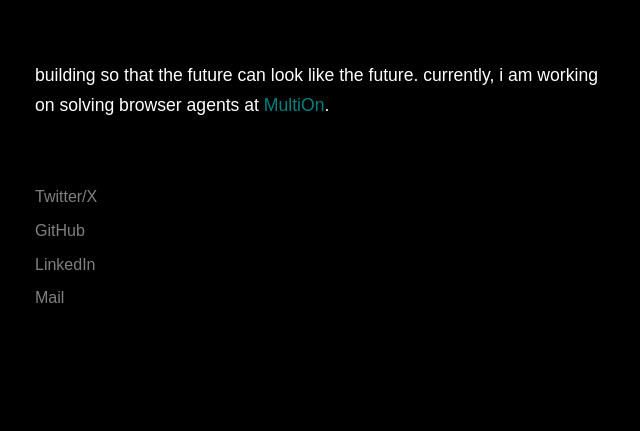
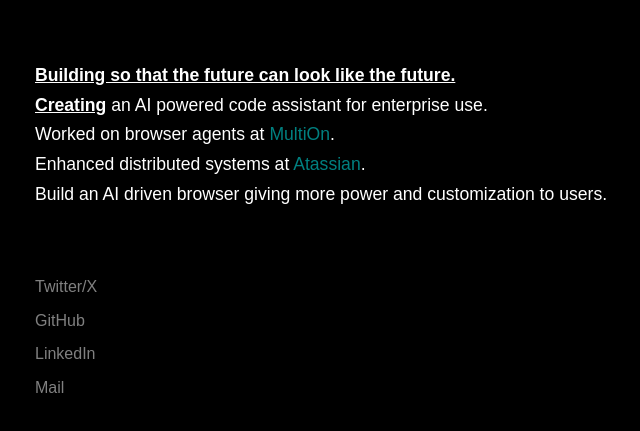
Before and after one commit to tanmay-a-sharma/portfolio, a plain HTML site: page index.html in a window 1280 px wide. Shown: the part 93-524 px from the top of the page, without its empty margins (312-952 px from the left). Drawn offline with Linux system fonts and the light colour scheme.

Commit message:
updates to home page

```diff
--- a/index.html
+++ b/index.html
@@ -20,8 +20,11 @@
     <main>
       <section class="hero-section">
         <p class="main-text">
-          building so that the future can look like the
-          future. currently, i am working on solving browser agents at <a href="https://www.multion.ai/" style="color: teal;">MultiOn</a>.
+          <strong><u>Building so that the future can look like the future.</u></strong><br />
+          <strong><u>Creating</u></strong> an AI powered code assistant for enterprise use.<br />
+          Worked on browser agents at <a href="https://www.multion.ai/" style="color: teal;">MultiOn</a>.<br />
+          Enhanced distributed systems at <a href="https://www.atlassian.com/" style="color: teal;">Atassian</a>.<br />
+          Build an AI driven browser giving more power and customization to users.<br />
         </p>
       </section>
 
```
